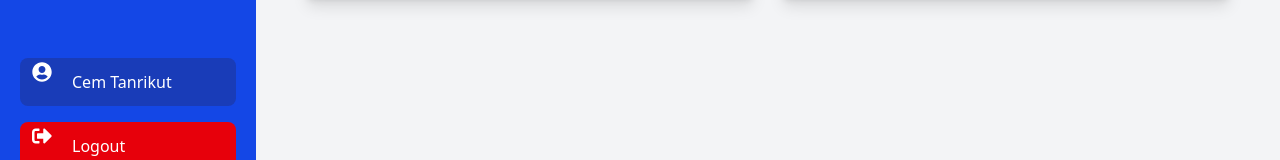
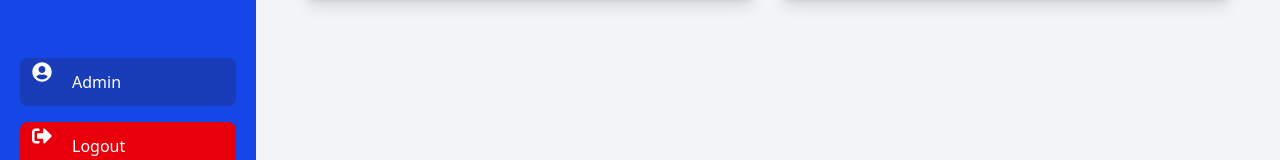
Before and after one commit to cemtanrikut/react-osius-erp, a React (Vite) app: page /dashboard in a window 1280 px wide. Shown: the part 610-770 px from the top of the page. Built offline with nearby package versions, Linux system fonts and the light colour scheme.

Commit message:
change user name

```diff
--- a/src/components/Sidebar.jsx
+++ b/src/components/Sidebar.jsx
@@ -6,7 +6,7 @@ import { useNavigate } from "react-router-dom";
 export default function Sidebar({ setSidebarWidth }) {
   const [isOpen, setIsOpen] = useState(true);
   const navigate = useNavigate();
-  const user = { name: "Cem Tanrikut" };
+  const user = { name: "Admin" };
 
   useEffect(() => {
     if (setSidebarWidth) {
```
